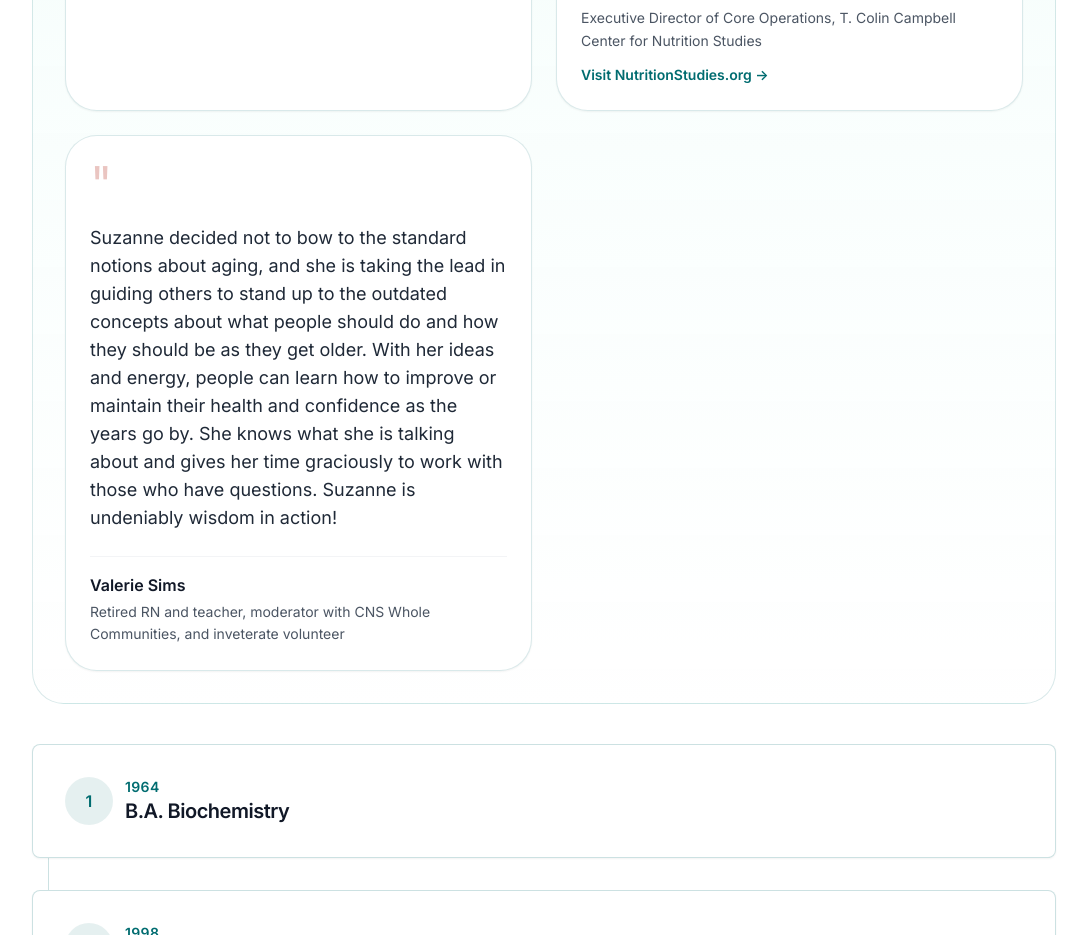
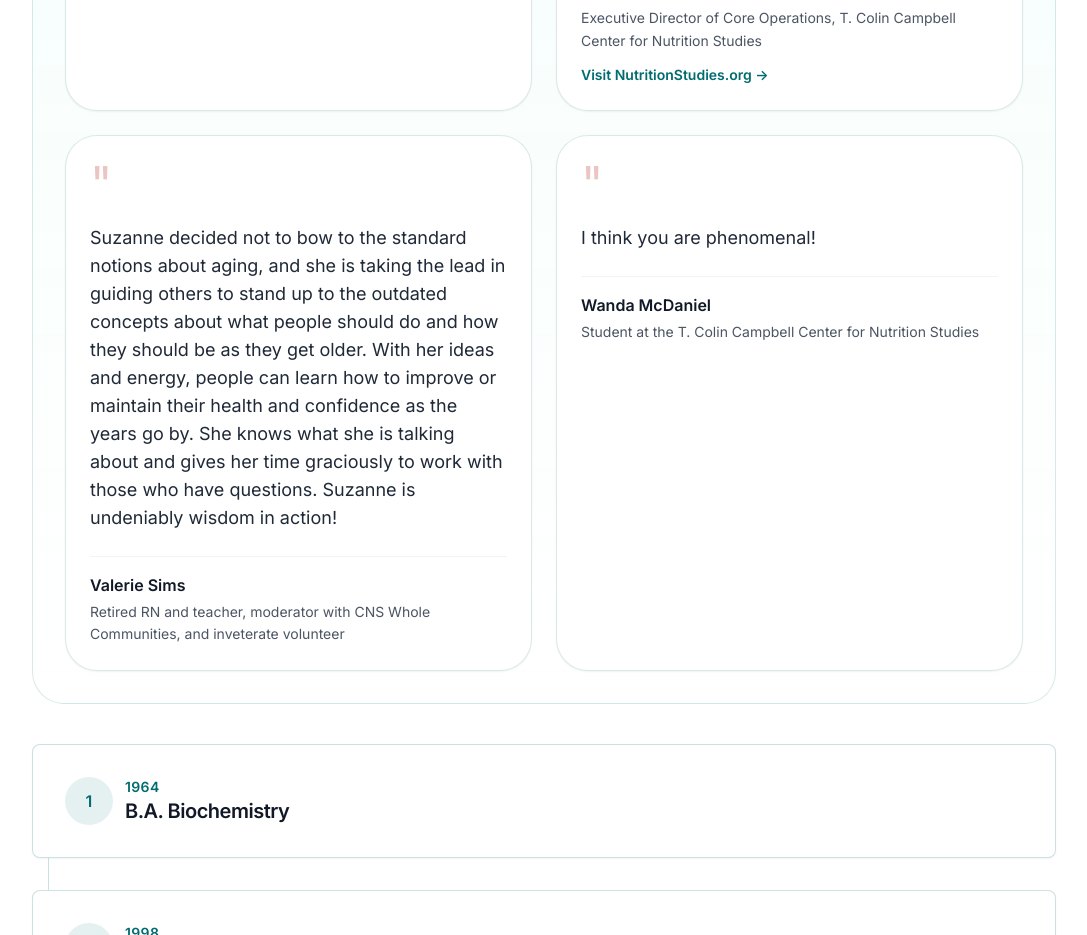
Before and after one commit to enzo-prism/rebellious-aging, a Next.js app: page /our-story in a window 1280 px wide. Shown: the part 4080-5015 px from the top of the page, without its empty margins (96-1183 px from the left). Built offline with nearby package versions, Linux system fonts and the light colour scheme; no server answers.

Commit message:
Add Wanda McDaniel trusted-voices endorsement
Co-authored-by: enzo <enzo-prism@users.noreply.github.com>

```diff
--- a/src/data/endorsements.ts
+++ b/src/data/endorsements.ts
@@ -31,4 +31,9 @@ export const trustedVoiceEndorsements: Endorsement[] = [
     name: 'Valerie Sims',
     title: 'Retired RN and teacher, moderator with CNS Whole Communities, and inveterate volunteer',
   },
+  {
+    quote: 'I think you are phenomenal!',
+    name: 'Wanda McDaniel',
+    title: 'Student at the T. Colin Campbell Center for Nutrition Studies',
+  },
 ];
```
Also changed, not shown: 3 other files (tests, documents, lock files or other folders).
